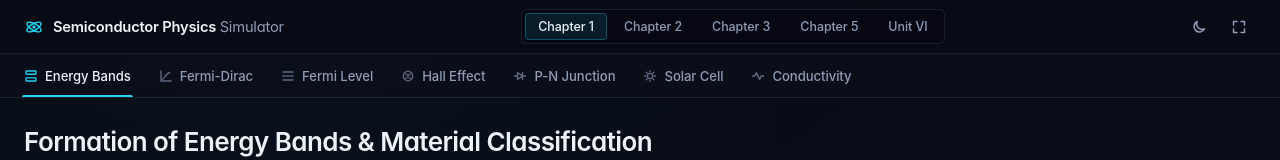
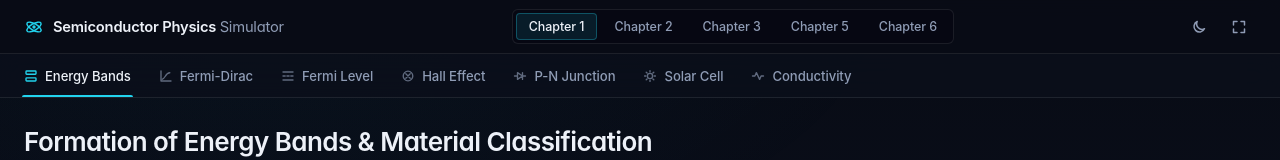
Before and after one commit to shadowy71/xlab-ls-1-components, a plain HTML site: page index.html in a window 1280 px wide. Shown: the top 160 px of the page. Drawn offline with Linux system fonts and the light colour scheme.

Commit message:
Rename Nanoscience navigation to Chapter 6
Co-authored-by: arena-agent <297053741+arena-agent@users.noreply.github.com>

```diff
--- a/index.html
+++ b/index.html
@@ -492,7 +492,7 @@ select:focus-visible{outline:2px solid var(--accent); outline-offset:1px; border
       <button class="chapter-tab" data-chapter="2">Chapter 2<span class="ch-sub">: LASER &amp; Optical Fibre</span></button>
       <button class="chapter-tab" data-chapter="3">Chapter 3<span class="ch-sub">: Quantum Mechanics</span></button>
       <button class="chapter-tab" data-chapter="5">Chapter 5<span class="ch-sub">: Magnetism &amp; Superconductivity</span></button>
-      <button class="chapter-tab" data-chapter="6">Unit VI<span class="ch-sub">: Nanoscience</span></button>
+      <button class="chapter-tab" data-chapter="6">Chapter 6<span class="ch-sub">: Nanoscience</span></button>
     </div>
     <div class="nav-actions">
       <button class="icon-btn" id="themeBtn" title="Toggle theme" aria-label="Toggle theme">
```
